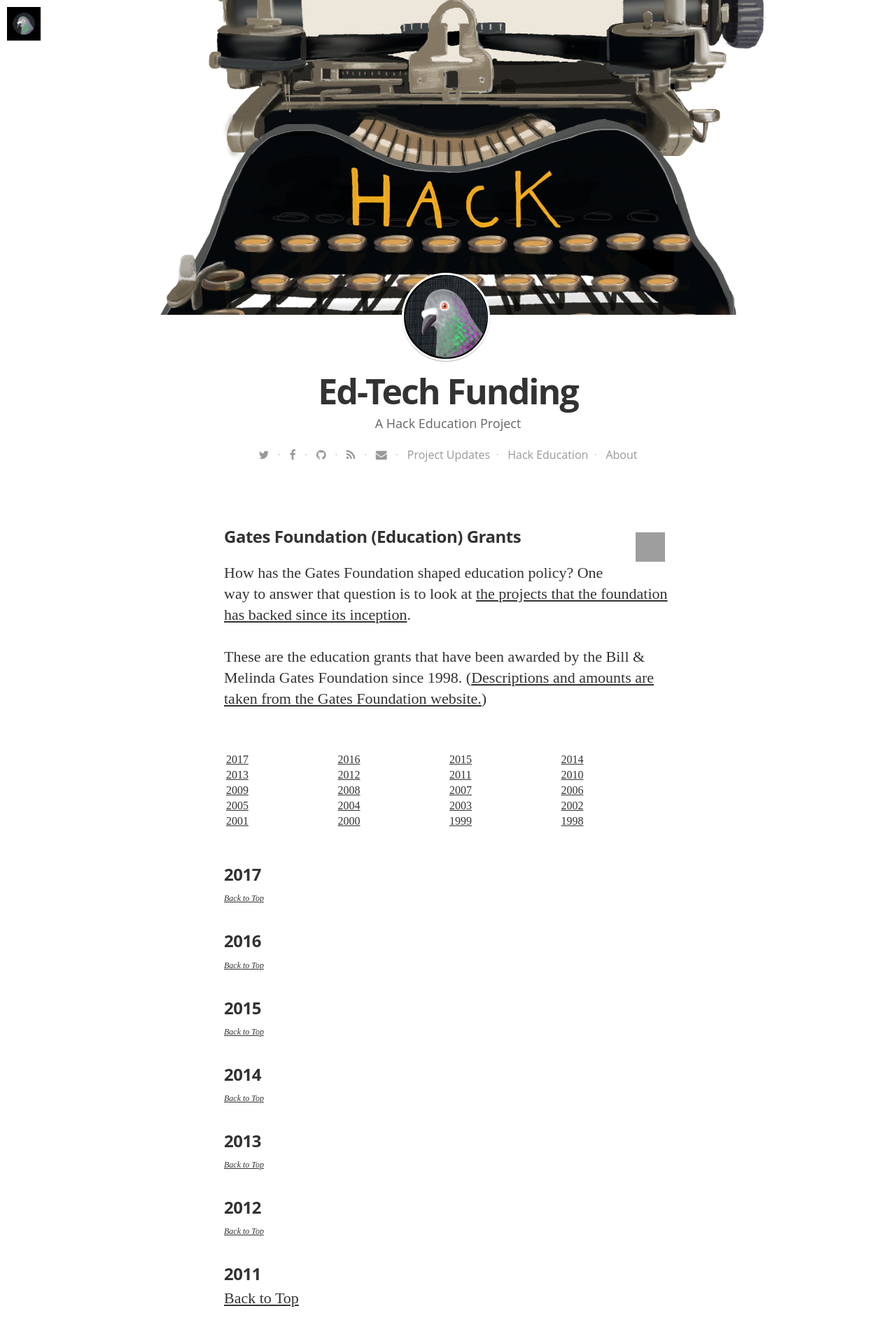
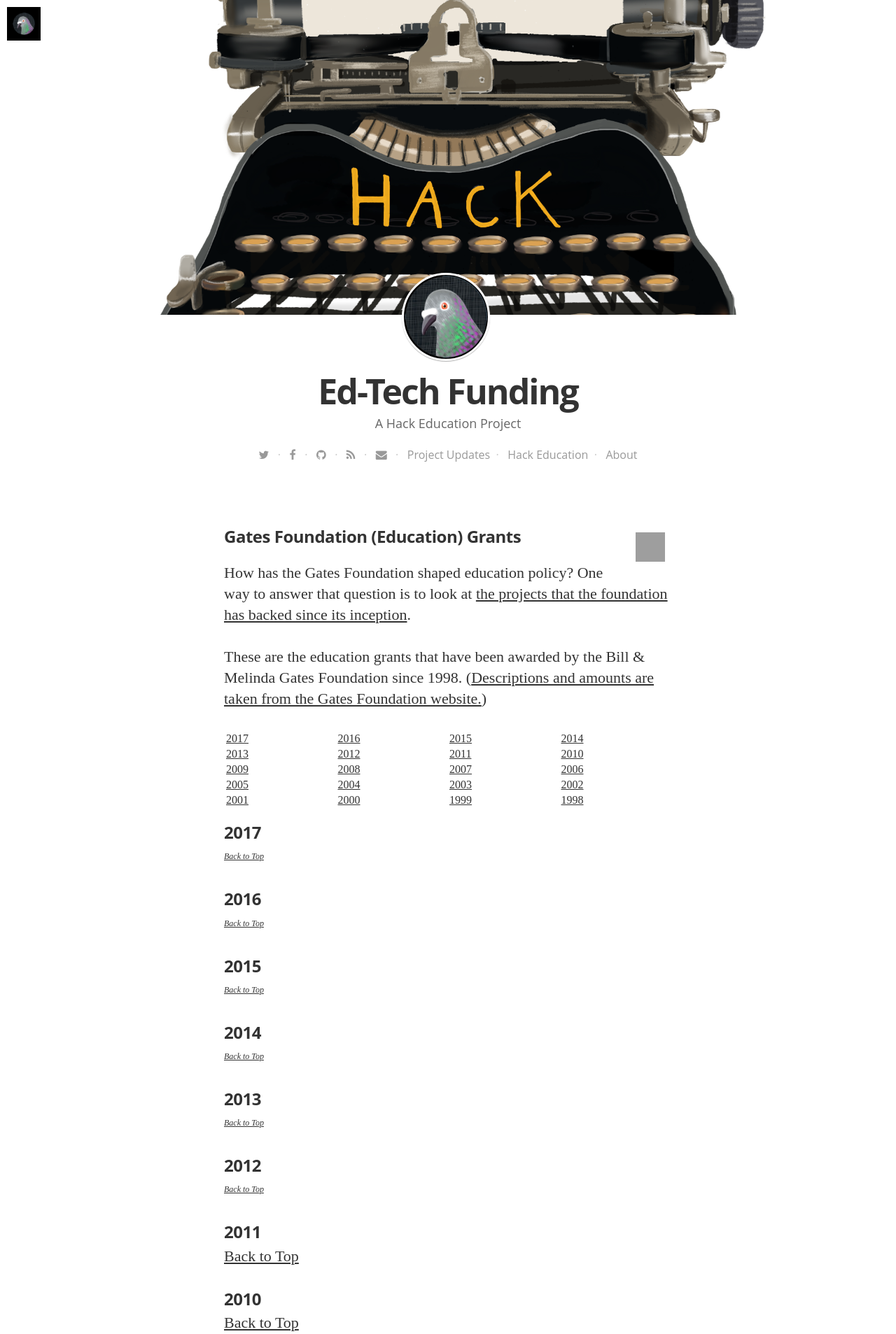
Before and after one commit to HackEducation/funding, a Jekyll site: the page built from gates-foundation.html, in a window 1280 px wide. Shown: the top 1907 px of the page at 70% size. Built offline with Jekyll 4.4.1, drawn with Linux system fonts in a browser that asks for light colours; nearby versions of some CDN libraries; some web fonts are replaced; grey boxes are pictures that could not be loaded.

Commit message:
table CSS is stupid

```diff
--- a/gates-foundation.html
+++ b/gates-foundation.html
@@ -10,7 +10,7 @@
 
 <p>These are the education grants that have been awarded by the Bill & Melinda Gates Foundation since 1998. (<a href="https://www.gatesfoundation.org">Descriptions and amounts are taken from the Gates Foundation website.</a>)</p>
 
-<p style="font-size:16px"><table style="width:100%">
+<table style="width:100%">
   <tr>
     <td><a href="#2017">2017</a></td>
     <td><a href="#2016">2016</a></td>
@@ -41,7 +41,7 @@
     <td><a href="#1999">1999</a></td>
     <td><a href="#1998">1998</a></td>
   </tr>
-</table></p>
+</table>
 
 <br />
 
```
